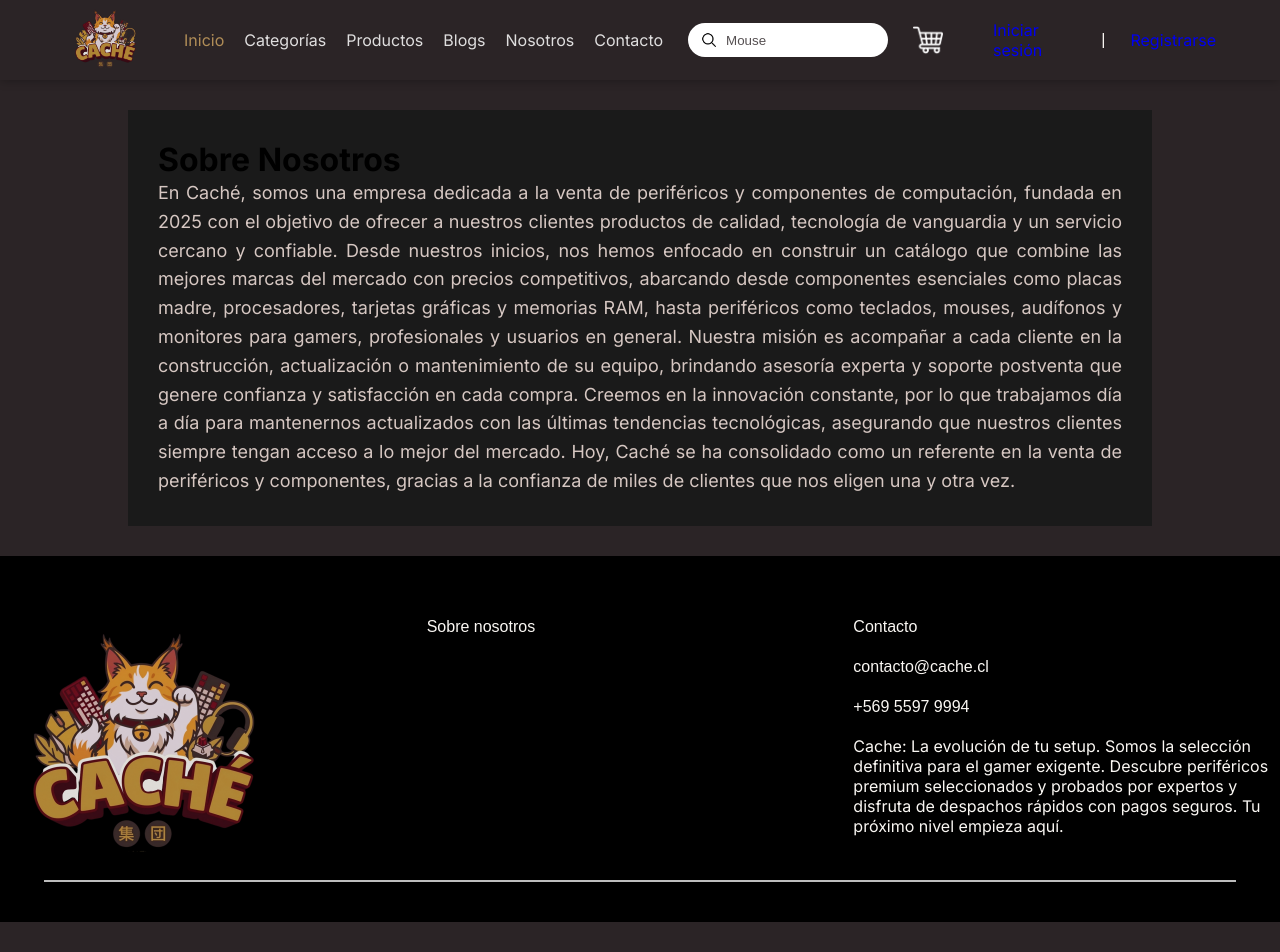
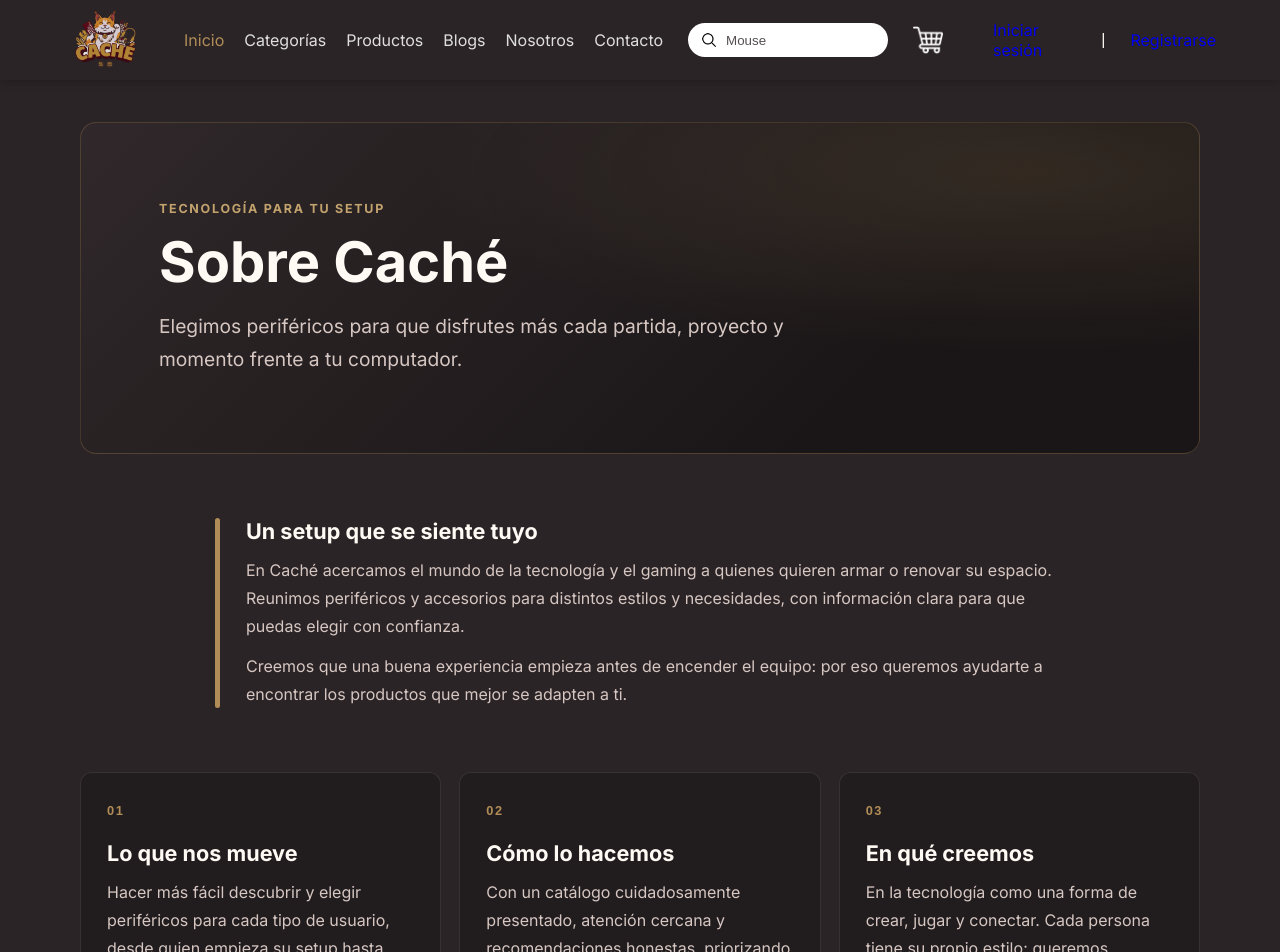
Before and after one commit to kecarazas/cache-react, a React (Create React App) app: page /nosotros in a window 1280 px wide. Shown: the top 952 px of the page. Before the commit the page ends 922 px from the top, so only its background shows below. Built offline with nearby package versions, Linux system fonts and the light colour scheme.

Commit message:
feat: mejorar en el navbar, nosotros, admin y en app

```diff
--- a/src/App.js
+++ b/src/App.js
@@ -21,6 +21,7 @@
 import AdminProductoForm from "./pages/admin/AdminProductoForm";
 import AdminUsuarios from "./pages/admin/AdminUsuarios";
 import AdminUsuarioForm from "./pages/admin/AdminUsuarioForm";
+import ScrollToTop from "./components/ScrollToTop";
 
 export default function App() {
   const location = useLocation();
@@ -29,7 +30,7 @@
   return (
     <div className={`app ${esAdmin ? "app-admin" : ""}`}>
       {!esAdmin && <Navbar />}
-
+      <ScrollToTop />
       <div className="contenido">
         <Routes>
           <Route path="/" element={<Home />} />
--- a/src/components/Navbar.js
+++ b/src/components/Navbar.js
@@ -60,7 +60,7 @@
                         </details>
                     </li>
                 </li>
-                <li><Link to="/Categoria">Productos</Link></li>
+                <li><Link to="/categoria/mouse">Productos</Link></li>
                 <li><Link to="/Blogs">Blogs</Link></li>
                 <li><Link to="/Nosotros">Nosotros</Link></li>
                 <li><Link to="/Contacto">Contacto</Link></li>
--- a/src/pages/store/Nosotros.js
+++ b/src/pages/store/Nosotros.js
@@ -1,26 +1,66 @@
-import "../../styles/Nosotros.css"
+import "../../styles/Nosotros.css";
 
 function Nosotros() {
-    return (
-        <div class = "sobre-nosotros">
-            <div className="about">
-                <h1 className="titulo">Sobre Nosotros</h1>
-                <p className="texto">
-                    En Caché, somos una empresa dedicada a la venta de periféricos y componentes de computación, fundada en 2025 con el objetivo de
-                    ofrecer a nuestros clientes productos de calidad, tecnología de vanguardia y un servicio cercano y confiable.
-                    Desde nuestros inicios, nos hemos enfocado en construir un catálogo que combine las mejores marcas del mercado
-                    con precios competitivos, abarcando desde componentes esenciales como placas madre, procesadores,
-                    tarjetas gráficas y memorias RAM, hasta periféricos como teclados, mouses, audífonos y monitores para gamers, profesionales y usuarios en general.
-                    Nuestra misión es acompañar a cada cliente en la construcción, actualización o mantenimiento de su equipo,
-                    brindando asesoría experta y soporte postventa que genere confianza y satisfacción en cada compra.
-                    Creemos en la innovación constante, por lo que trabajamos día a día para mantenernos actualizados
-                    con las últimas tendencias tecnológicas, asegurando que nuestros clientes siempre tengan acceso a lo mejor del mercado.
-                    Hoy, Caché se ha consolidado como un referente en la venta de periféricos y componentes,
-                    gracias a la confianza de miles de clientes que nos eligen una y otra vez.
-                </p>
-            </div>
+  return (
+    <main className="sobre-nosotros">
+      <section className="nosotros-hero">
+        <p className="nosotros-etiqueta">Tecnología para tu setup</p>
+        <h1>Sobre Caché</h1>
+        <p>
+          Elegimos periféricos para que disfrutes más cada partida, proyecto
+          y momento frente a tu computador.
+        </p>
+      </section>
+
+      <section className="nosotros-intro" aria-labelledby="nosotros-origen">
+        <div className="nosotros-acento" aria-hidden="true" />
+        <div>
+          <h2 id="nosotros-origen">Un setup que se siente tuyo</h2>
+          <p>
+            En Caché acercamos el mundo de la tecnología y el gaming a quienes
+            quieren armar o renovar su espacio. Reunimos periféricos y
+            accesorios para distintos estilos y necesidades, con información
+            clara para que puedas elegir con confianza.
+          </p>
+          <p>
+            Creemos que una buena experiencia empieza antes de encender el
+            equipo: por eso queremos ayudarte a encontrar los productos que
+            mejor se adapten a ti.
+          </p>
         </div>
-    )
+      </section>
+
+      <section className="nosotros-principios" aria-label="Nuestros principios">
+        <article className="nosotros-card">
+          <span aria-hidden="true">01</span>
+          <h2>Lo que nos mueve</h2>
+          <p>
+            Hacer más fácil descubrir y elegir periféricos para cada tipo de
+            usuario, desde quien empieza su setup hasta quien busca llevarlo
+            al siguiente nivel.
+          </p>
+        </article>
+
+        <article className="nosotros-card">
+          <span aria-hidden="true">02</span>
+          <h2>Cómo lo hacemos</h2>
+          <p>
+            Con un catálogo cuidadosamente presentado, atención cercana y
+            recomendaciones honestas, priorizando una compra informada.
+          </p>
+        </article>
+
+        <article className="nosotros-card">
+          <span aria-hidden="true">03</span>
+          <h2>En qué creemos</h2>
+          <p>
+            En la tecnología como una forma de crear, jugar y conectar. Cada
+            persona tiene su propio estilo; queremos ayudarle a expresarlo.
+          </p>
+        </article>
+      </section>
+    </main>
+  );
 }
 
 export default Nosotros;
--- a/src/styles/Nosotros.css
+++ b/src/styles/Nosotros.css
@@ -1,25 +1,102 @@
 .sobre-nosotros {
-    width: 80%;
-    height: auto;
-    display: flex;
-    justify-content: center;
-    align-items: center;
-    background-color: #1a1a1a;
-
-    margin: 30px auto 0;
-    padding: 30px;
-    box-sizing: border-box;
+    width: min(1120px, 92%);
+    margin: 42px auto 72px;
+    color: #f3eee9;
 }
 
-.about {
-    width: 100%;
+.nosotros-hero {
+    padding: clamp(36px, 7vw, 78px);
+    border: 1px solid rgba(176, 141, 87, 0.28);
+    border-radius: 16px;
+    background:
+        radial-gradient(ellipse at 85% 15%, rgba(176, 141, 87, 0.16), transparent 45%),
+        linear-gradient(135deg, #30282a, #1a1617 72%);
 }
 
-.texto {
-    width: 100%;
+.nosotros-etiqueta {
+    margin-bottom: 12px;
+    color: #c3a36d;
+    font-size: 0.78rem;
+    font-weight: 700;
+    letter-spacing: 0.14em;
+    text-transform: uppercase;
+}
+
+.nosotros-hero h1 {
+    margin-bottom: 14px;
+    color: #fffaf4;
+    font-size: clamp(2rem, 5vw, 3.5rem);
+}
+
+.nosotros-hero > p:last-child {
+    max-width: 640px;
     color: #d6c7c2;
-    font-family: "Inter", sans-serif;
-    font-size: large;
-    text-align: justify;
-    line-height: 1.6;
+    font-size: clamp(1rem, 2vw, 1.2rem);
+    line-height: 1.7;
 }
+
+.nosotros-intro {
+    display: grid;
+    grid-template-columns: 5px minmax(0, 1fr);
+    gap: 26px;
+    max-width: 850px;
+    margin: 64px auto;
+}
+
+.nosotros-acento {
+    border-radius: 5px;
+    background: #b08d57;
+}
+
+.nosotros-intro h2,
+.nosotros-card h2 {
+    margin-bottom: 12px;
+    color: #fffaf4;
+    font-size: 1.35rem;
+}
+
+.nosotros-intro p,
+.nosotros-card p {
+    color: #d6c7c2;
+    line-height: 1.75;
+}
+
+.nosotros-intro p + p {
+    margin-top: 12px;
+}
+
+.nosotros-principios {
+    display: grid;
+    grid-template-columns: repeat(3, minmax(0, 1fr));
+    gap: 18px;
+}
+
+.nosotros-card {
+    padding: 26px;
+    border: 1px solid rgba(214, 199, 194, 0.12);
+    border-radius: 12px;
+    background-color: #211c1e;
+}
+
+.nosotros-card > span {
+    display: inline-block;
+    margin-bottom: 22px;
+    color: #b08d57;
+    font-size: 0.8rem;
+    font-weight: 700;
+    letter-spacing: 0.12em;
+}
+
+@media (max-width: 700px) {
+    .sobre-nosotros {
+        margin: 24px auto 48px;
+    }
+
+    .nosotros-intro {
+        margin: 40px auto;
+    }
+
+    .nosotros-principios {
+        grid-template-columns: 1fr;
+    }
+}
--- a/src/styles/admin/Admin.css
+++ b/src/styles/admin/Admin.css
@@ -334,13 +334,13 @@
 }
 
 .badge-rol.administrador {
-  background-color: #ece4fb;
-  color: #5b21b6;
+  background-color: #e9efdc;
+  color: #3a6324;
 }
 
 .badge-rol.vendedor {
-  background-color: #dfe8fc;
-  color: #1d4ed8;
+  background-color: #f5eddd;
+  color: #765b2c;
 }
 
 .badge-rol.cliente {
@@ -368,12 +368,12 @@
 }
 
 .accion-editar {
-  background-color: #e8f0fb;
-  color: #1d4ed8;
+  background-color: #e9efdc;
+  color: #3a6324;
 }
 
 .accion-editar:hover {
-  background-color: #d3e2f7;
+  background-color: #dce8c8;
 }
 
 .accion-eliminar {
```
